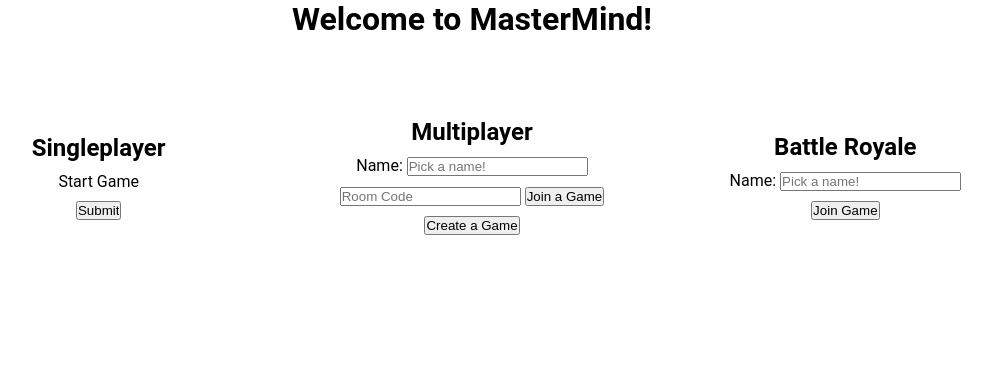
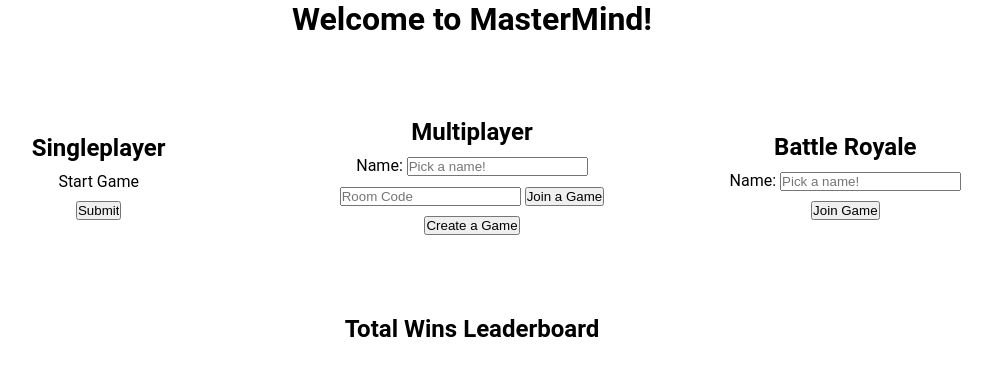
Before and after one commit to franciscobortega/mastermind, a Flask app: page / in a window 1280 px wide. Shown: the top 376 px of the page, without its empty margins (168-1160 px from the left). Run offline with Flask 3, Linux system fonts and the light colour scheme.

Commit message:
Added functions and elements to retrieve and display total wins leaderboard from db

```diff
--- a/app.py
+++ b/app.py
@@ -4,6 +4,7 @@
 from random import randint, choice
 from string import ascii_uppercase
 from model import connect_to_db, db
+import crud
 
 app = Flask(__name__)
 app.config['SECRET_KEY'] = 'secret!'
@@ -276,6 +277,9 @@
 def home_screen():
     """Render the home screen."""
     session.clear()
+
+    leaderboard = get_leaderboard()
+
     if request.method == 'POST':
         name = request.form.get('name')
         code = request.form.get('code')
@@ -310,7 +314,7 @@
 
         return redirect(url_for('load_game_room'))
 
-    return render_template('index.html')
+    return render_template('index.html', leaderboard=leaderboard)
 
 @app.route('/start_single')
 def start_single_game():
@@ -403,6 +407,15 @@
     """End the game."""
     pass
 
+def get_leaderboard():
+    """Get database data for leaderboard."""
+
+    top_players = crud.get_top_players()
+
+    print(top_players)
+
+    return top_players
+
 if __name__ == '__main__':
     connect_to_db(app)
     socketio.run(app, debug=True)
--- a/crud.py
+++ b/crud.py
@@ -24,6 +24,11 @@
 
     return User.query.filter(User.username == username).first()
 
+def get_top_players():
+    """Return top players."""
+
+    return User.query.order_by(User.total_wins.desc()).limit(3).all()
+
 if __name__ == '__main__':
     from app import app
     connect_to_db(app)
--- a/templates/index.html
+++ b/templates/index.html
@@ -52,5 +52,12 @@
 {% if error %}
 <p>{{error}}</p>
 {% endif %}
-<!-- <script src="static/js/app.js"></script> -->
+<div class="leaderboard-container">
+  <h2>Total Wins Leaderboard</h2>
+  <ol class="leaderboard">
+    {% for player in leaderboard %}
+    <li>{{ player.username }} - {{ player.total_wins }} wins</li>
+    {% endfor %}
+  </ol>
+</div>
 {% endblock %}
```
